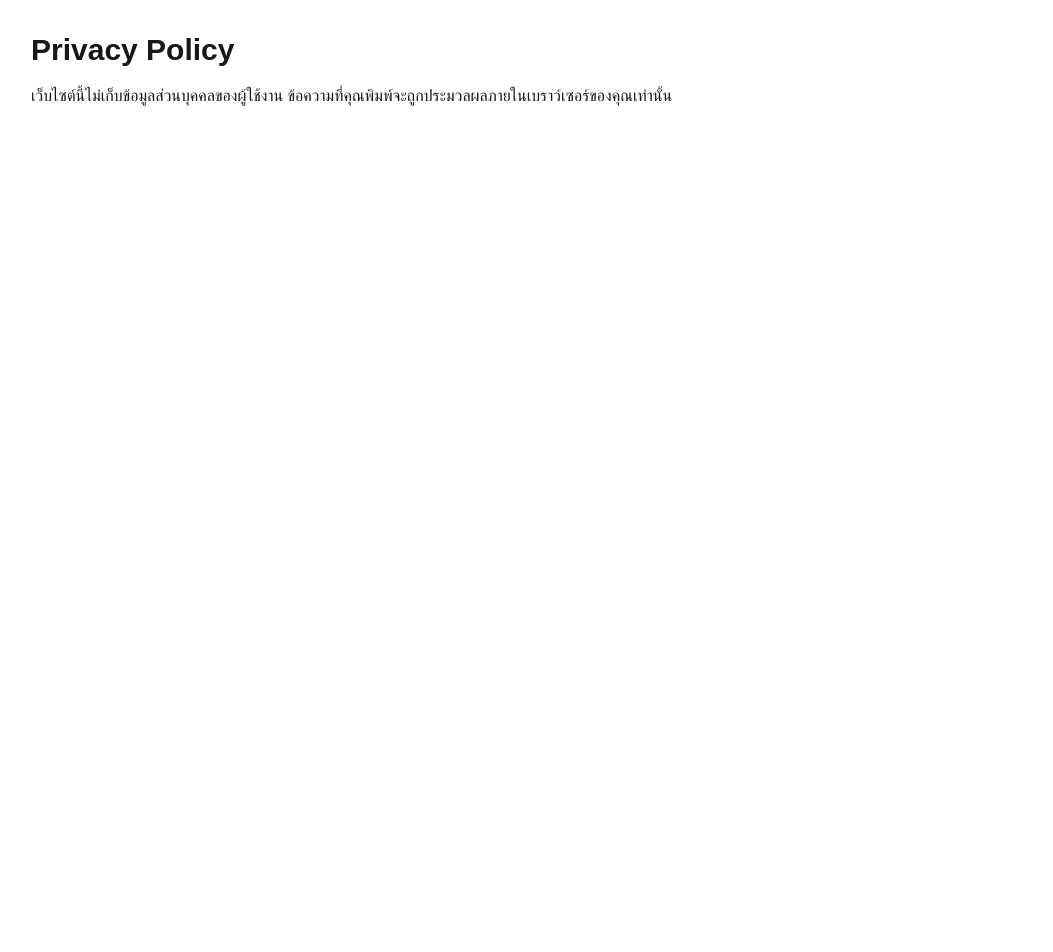
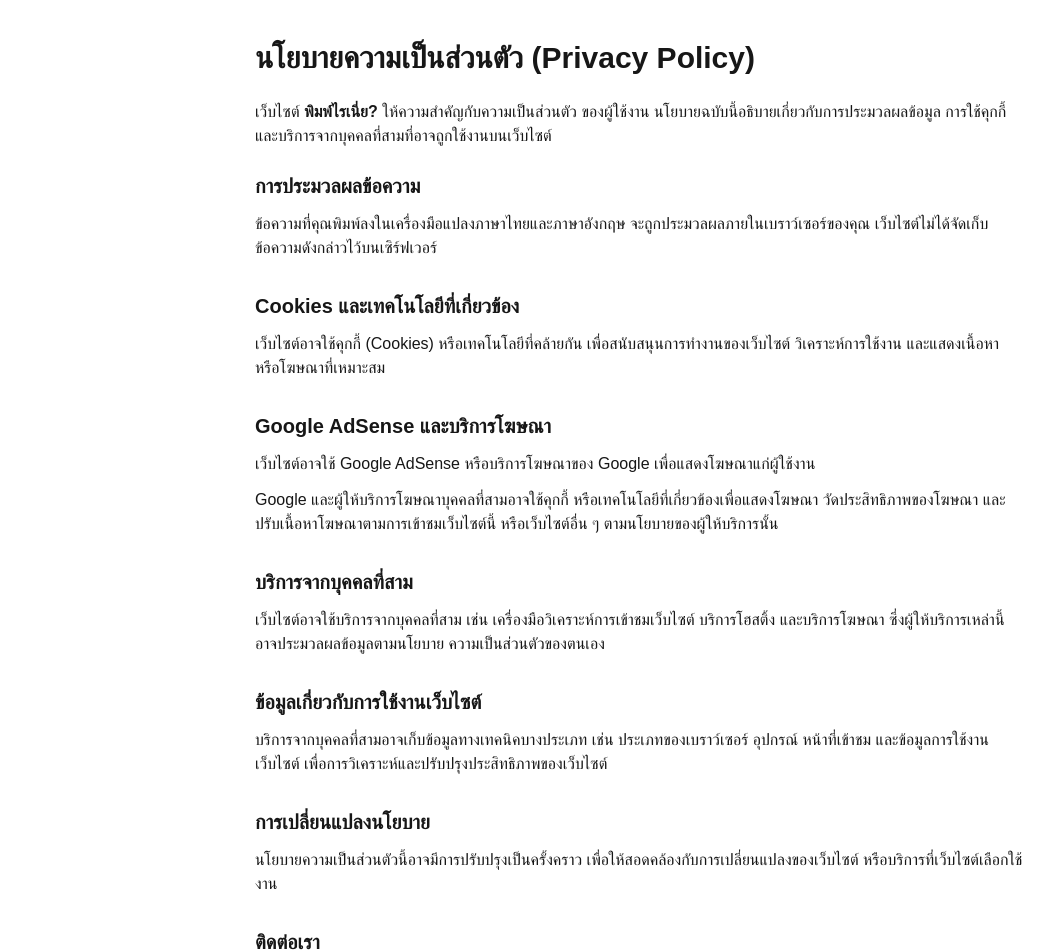
Before and after one commit to Hyungpiu/th-en-keyboard-fix, a Next.js app: page /privacy in a window 1280 px wide. Shown: the top 952 px of the page, without its empty margins (1-1054 px from the left). Before the commit the page ends 800 px from the top, so only its background shows below. Built offline with nearby package versions, Linux system fonts and the light colour scheme.

Commit message:
Update About and Privacy pages for AdSense readiness

```diff
--- a/app/about/page.tsx
+++ b/app/about/page.tsx
@@ -4,12 +4,12 @@ import type { Metadata } from "next";
 export const metadata: Metadata = {
   title: "เกี่ยวกับเรา | พิมพ์ไรเนี่ย?",
   description:
-    "รู้จักพิมพ์ไรเนี่ย? เว็บแก้พิมพ์ผิดแป้นไทยอังกฤษฟรี ใช้งานได้ทันทีโดยไม่ต้องติดตั้ง",
+    "รู้จักพิมพ์ไรเนี่ย? เว็บแก้พิมพ์ผิดแป้นไทยอังกฤษฟรี ช่วยแปลงข้อความที่พิมพ์สลับภาษา TH/EN ได้ทันทีโดยไม่ต้องติดตั้ง",
   alternates: {
     canonical: "/about",
   },
+};
 
-};
 export default function AboutPage() {
   return (
     <main className="min-h-screen bg-[#C1EBE9] px-6 py-12 text-[#4F252E]">
@@ -20,7 +20,7 @@ export default function AboutPage() {
 
         <Image
           src="/logo.png"
-          alt="TH EN Keyboard Fix"
+          alt="พิมพ์ไรเนี่ย? เว็บแก้พิมพ์ผิดแป้นไทยอังกฤษ"
           width={420}
           height={140}
           className="mx-auto my-8"
@@ -28,19 +28,66 @@ export default function AboutPage() {
         />
 
         <p className="mb-4 leading-relaxed">
-          พิมพ์ไรเนี่ย? คือเว็บสำหรับแก้ข้อความที่พิมพ์ผิดแป้นไทยอังกฤษ
-          เช่น เผลอพิมพ์ภาษาอังกฤษตอนตั้งใจพิมพ์ภาษาไทย
-          หรือพิมพ์ภาษาไทยตอนตั้งใจพิมพ์ภาษาอังกฤษ
+          <strong>พิมพ์ไรเนี่ย?</strong> คือเครื่องมือออนไลน์สำหรับช่วยแก้ข้อความ
+          ที่พิมพ์ผิดแป้นระหว่างภาษาไทยและภาษาอังกฤษ
+          เหมาะสำหรับเวลาที่พิมพ์ข้อความไปแล้วเพิ่งรู้ว่าลืมเปลี่ยนภาษา
+          บนคีย์บอร์ด
         </p>
 
-        <p className="mb-4 leading-relaxed">
-          เว็บนี้ช่วยแปลงข้อความไทย ↔ อังกฤษ ได้ทันที ใช้งานฟรี
-          ไม่ต้องติดตั้งโปรแกรม และประมวลผลในเบราว์เซอร์ของผู้ใช้งาน
+        <p className="mb-6 leading-relaxed">
+          แทนที่จะต้องลบข้อความแล้วพิมพ์ใหม่ทั้งหมด
+          คุณสามารถนำข้อความมาใส่ในเว็บไซต์
+          แล้วให้เครื่องมือช่วยแปลงตัวอักษรกลับเป็นภาษาที่ต้องการได้ทันที
         </p>
 
-        <a href="/" className="font-semibold underline">
-          กลับหน้าแรก
-        </a>
+        <h2 className="mb-3 text-xl font-bold">
+          ใช้ทำอะไรได้บ้าง?
+        </h2>
+
+        <ul className="mb-6 list-disc space-y-2 pl-6 leading-relaxed">
+          <li>แก้ข้อความที่พิมพ์ภาษาอังกฤษด้วยแป้นภาษาไทย</li>
+          <li>แก้ข้อความที่พิมพ์ภาษาไทยด้วยแป้นภาษาอังกฤษ</li>
+          <li>ตรวจจับทิศทางการแปลงข้อความอัตโนมัติ</li>
+          <li>คัดลอกข้อความที่แปลงแล้วไปใช้งานต่อได้ทันที</li>
+        </ul>
+
+        <h2 className="mb-3 text-xl font-bold">
+          ทำไมถึงมีเว็บนี้?
+        </h2>
+
+        <p className="mb-6 leading-relaxed">
+          การลืมเปลี่ยนภาษาแป้นพิมพ์เป็นเรื่องเล็ก ๆ
+          ที่เกิดขึ้นได้บ่อย โดยเฉพาะกับคนที่ต้องสลับใช้ภาษาไทยและภาษาอังกฤษ
+          ระหว่างทำงาน เรียน หรือพูดคุยออนไลน์
+          พิมพ์ไรเนี่ย? จึงถูกสร้างขึ้นเพื่อช่วยลดเวลาที่ต้องกลับไปพิมพ์ใหม่
+          และทำให้การแก้ข้อความเป็นเรื่องง่ายขึ้น
+        </p>
+
+        <h2 className="mb-3 text-xl font-bold">
+          ฟรีและไม่ต้องติดตั้ง
+        </h2>
+
+        <p className="mb-6 leading-relaxed">
+          เครื่องมือนี้สามารถใช้งานผ่านเว็บเบราว์เซอร์ได้ฟรี
+          ไม่จำเป็นต้องดาวน์โหลดหรือติดตั้งโปรแกรมเพิ่มเติม
+          และข้อความที่นำมาแปลงจะถูกประมวลผลภายในเบราว์เซอร์ของผู้ใช้งาน
+        </p>
+
+        <div className="mt-8 flex flex-wrap gap-4">
+          <a
+            href="/"
+            className="rounded-xl bg-[#F4AE52] px-5 py-3 font-semibold no-underline transition hover:opacity-90"
+          >
+            ลองแปลงข้อความ
+          </a>
+
+          <a
+            href="/privacy"
+            className="px-2 py-3 font-semibold underline"
+          >
+            นโยบายความเป็นส่วนตัว
+          </a>
+        </div>
       </section>
     </main>
   );
--- a/app/privacy/page.tsx
+++ b/app/privacy/page.tsx
@@ -3,7 +3,7 @@ import type { Metadata } from "next";
 export const metadata: Metadata = {
   title: "นโยบายความเป็นส่วนตัว | พิมพ์ไรเนี่ย?",
   description:
-    "นโยบายความเป็นส่วนตัวของเว็บพิมพ์ไรเนี่ย? และข้อมูลเกี่ยวกับการประมวลผลข้อความในเบราว์เซอร์",
+    "นโยบายความเป็นส่วนตัวของเว็บไซต์พิมพ์ไรเนี่ย? รวมถึงการประมวลผลข้อความ คุกกี้ และบริการโฆษณาจากบุคคลที่สาม",
   alternates: {
     canonical: "/privacy",
   },
@@ -11,15 +11,115 @@ export const metadata: Metadata = {
 
 export default function PrivacyPage() {
   return (
-    <main className="min-h-screen p-8">
-      <h1 className="text-3xl font-bold mb-4">
-        Privacy Policy
-      </h1>
+    <main className="min-h-screen px-6 py-10">
+      <div className="mx-auto max-w-3xl">
+        <h1 className="mb-6 text-3xl font-bold">
+          นโยบายความเป็นส่วนตัว (Privacy Policy)
+        </h1>
 
-      <p>
-        เว็บไซต์นี้ไม่เก็บข้อมูลส่วนบุคคลของผู้ใช้งาน
-        ข้อความที่คุณพิมพ์จะถูกประมวลผลภายในเบราว์เซอร์ของคุณเท่านั้น
-      </p>
+        <p className="mb-6">
+          เว็บไซต์ <strong>พิมพ์ไรเนี่ย?</strong> ให้ความสำคัญกับความเป็นส่วนตัว
+          ของผู้ใช้งาน นโยบายฉบับนี้อธิบายเกี่ยวกับการประมวลผลข้อมูล
+          การใช้คุกกี้ และบริการจากบุคคลที่สามที่อาจถูกใช้งานบนเว็บไซต์
+        </p>
+
+        <section className="mb-8">
+          <h2 className="mb-3 text-xl font-semibold">
+            การประมวลผลข้อความ
+          </h2>
+
+          <p>
+            ข้อความที่คุณพิมพ์ลงในเครื่องมือแปลงภาษาไทยและภาษาอังกฤษ
+            จะถูกประมวลผลภายในเบราว์เซอร์ของคุณ
+            เว็บไซต์ไม่ได้จัดเก็บข้อความดังกล่าวไว้บนเซิร์ฟเวอร์
+          </p>
+        </section>
+
+        <section className="mb-8">
+          <h2 className="mb-3 text-xl font-semibold">
+            Cookies และเทคโนโลยีที่เกี่ยวข้อง
+          </h2>
+
+          <p>
+            เว็บไซต์อาจใช้คุกกี้ (Cookies) หรือเทคโนโลยีที่คล้ายกัน
+            เพื่อสนับสนุนการทำงานของเว็บไซต์ วิเคราะห์การใช้งาน
+            และแสดงเนื้อหาหรือโฆษณาที่เหมาะสม
+          </p>
+        </section>
+
+        <section className="mb-8">
+          <h2 className="mb-3 text-xl font-semibold">
+            Google AdSense และบริการโฆษณา
+          </h2>
+
+          <p className="mb-3">
+            เว็บไซต์อาจใช้ Google AdSense หรือบริการโฆษณาของ Google
+            เพื่อแสดงโฆษณาแก่ผู้ใช้งาน
+          </p>
+
+          <p>
+            Google และผู้ให้บริการโฆษณาบุคคลที่สามอาจใช้คุกกี้
+            หรือเทคโนโลยีที่เกี่ยวข้องเพื่อแสดงโฆษณา
+            วัดประสิทธิภาพของโฆษณา
+            และปรับเนื้อหาโฆษณาตามการเข้าชมเว็บไซต์นี้
+            หรือเว็บไซต์อื่น ๆ ตามนโยบายของผู้ให้บริการนั้น
+          </p>
+        </section>
+
+        <section className="mb-8">
+          <h2 className="mb-3 text-xl font-semibold">
+            บริการจากบุคคลที่สาม
+          </h2>
+
+          <p>
+            เว็บไซต์อาจใช้บริการจากบุคคลที่สาม เช่น
+            เครื่องมือวิเคราะห์การเข้าชมเว็บไซต์
+            บริการโฮสติ้ง และบริการโฆษณา
+            ซึ่งผู้ให้บริการเหล่านี้อาจประมวลผลข้อมูลตามนโยบาย
+            ความเป็นส่วนตัวของตนเอง
+          </p>
+        </section>
+
+        <section className="mb-8">
+          <h2 className="mb-3 text-xl font-semibold">
+            ข้อมูลเกี่ยวกับการใช้งานเว็บไซต์
+          </h2>
+
+          <p>
+            บริการจากบุคคลที่สามอาจเก็บข้อมูลทางเทคนิคบางประเภท
+            เช่น ประเภทของเบราว์เซอร์ อุปกรณ์ หน้าที่เข้าชม
+            และข้อมูลการใช้งานเว็บไซต์
+            เพื่อการวิเคราะห์และปรับปรุงประสิทธิภาพของเว็บไซต์
+          </p>
+        </section>
+
+        <section className="mb-8">
+          <h2 className="mb-3 text-xl font-semibold">
+            การเปลี่ยนแปลงนโยบาย
+          </h2>
+
+          <p>
+            นโยบายความเป็นส่วนตัวนี้อาจมีการปรับปรุงเป็นครั้งคราว
+            เพื่อให้สอดคล้องกับการเปลี่ยนแปลงของเว็บไซต์
+            หรือบริการที่เว็บไซต์เลือกใช้งาน
+          </p>
+        </section>
+
+        <section>
+          <h2 className="mb-3 text-xl font-semibold">
+            ติดต่อเรา
+          </h2>
+
+          <p>
+            หากมีคำถามเกี่ยวกับนโยบายความเป็นส่วนตัว
+            สามารถติดต่อเราได้ผ่านหน้าติดต่อ (Contact) ของเว็บไซต์
+          </p>
+        </section>
+
+        <p className="mt-10 text-sm opacity-70">
+          อัปเดตล่าสุด: 4 ตุลาคม 2026
+        </p>
+      </div>
     </main>
   );
 }
```
